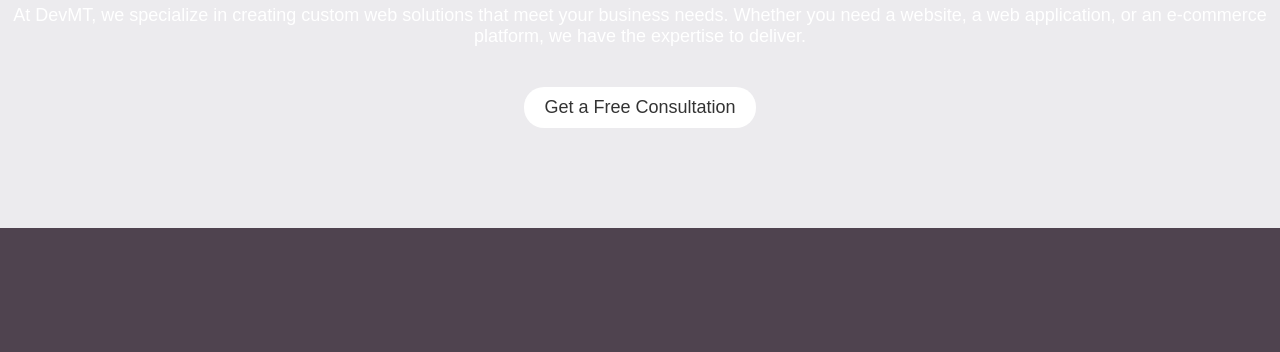
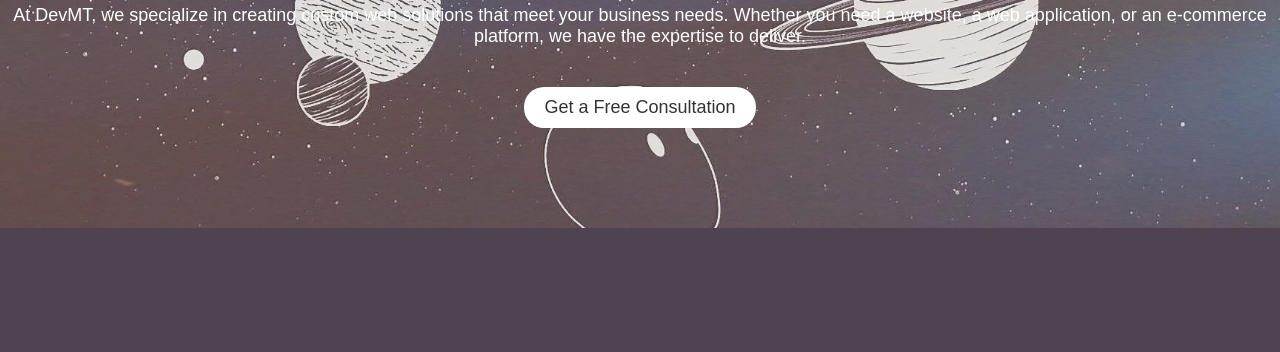
Before and after one commit to Mktdeveloper/MKT, a plain HTML site: page index.html in a window 1280 px wide. Shown: the part 225-577 px from the top of the page. Drawn offline with Linux system fonts and the light colour scheme.

Commit message:
Update style.css

```diff
--- a/style.css
+++ b/style.css
@@ -3,7 +3,7 @@
 	margin: 0;
 	padding: 0;
 	font-family: Arial, sans-serif;
-    background-image: url('img/background1.webp');
+    background-image: url('background1.webp');
 	background-size: cover;
 	background-position: center;
     /* Create the parallax scrolling effect */
```
